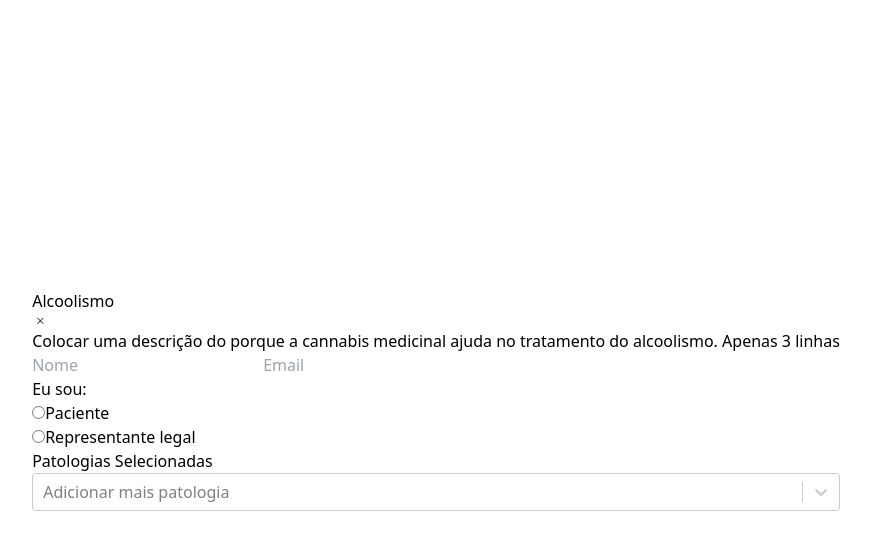
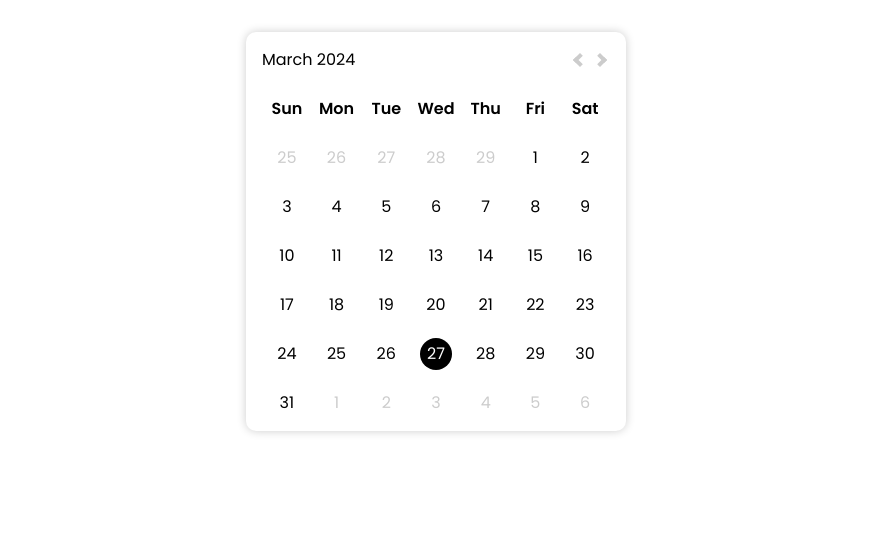
Before and after one commit to RaissaVasconcelos/Carousel-Stacked-Center, a React (Vite) app: page / in a window 1280 px wide. Shown: the top 550 px of the page, without its empty margins (204-1075 px from the left). Built offline with nearby package versions, Linux system fonts and the light colour scheme.

Commit message:
feat: update

```diff
--- a/src/App.tsx
+++ b/src/App.tsx
@@ -1,9 +1,10 @@
-import Modal from './components/Modal'
+// import Modal from './components/Modal'
+import { Calendar } from './Calendar'
 
 function App() {
   return (
-    <div style={{ width: '100vw', height: '100vh', display: 'flex', justifyContent: 'center', alignItems: 'center'}}>
-      <Modal />
+    <div>
+      <Calendar />
     </div>
   )
 }
--- /dev/null
+++ b/src/Calendar/index.css
@@ -0,0 +1,103 @@
+@import url("https://fonts.googleapis.com/css2?family=Poppins:wght@400;500;600;700&display=swap");
+
+* {
+  padding: 0;
+  margin: 0;
+  box-sizing: border-box;
+}
+body {
+  padding: 2rem;
+  height: 100vh;
+  font-family: Poppins, sans-serif;
+}
+h1 {
+  font-weight: 600;
+  text-align: center;
+  color: #fff;
+  margin-bottom: 2rem;
+}
+h3 {
+  font-weight: 600;
+}
+.calendar {
+  margin: auto;
+  width: 98%;
+  max-width: 380px;
+  padding: 1rem;
+  background: #fff;
+  border-radius: 10px;
+  box-shadow: 0 0 10px rgba(0, 0, 0, 0.2);
+}
+.calendar header {
+  display: flex;
+  align-items: center;
+  justify-content: space-between;
+}
+.calendar nav {
+  display: flex;
+  align-items: center;
+}
+.calendar ul {
+  list-style: none;
+  display: flex;
+  flex-wrap: wrap;
+  text-align: center;
+}
+.calendar ul li {
+  width: calc(100% / 7);
+  margin-top: 25px;
+  position: relative;
+  z-index: 2;
+}
+#prev,
+#next {
+  width: 20px;
+  height: 20px;
+  position: relative;
+  border: none;
+  background: transparent;
+  cursor: pointer;
+}
+#prev::before,
+#next::before {
+  content: "";
+  width: 50%;
+  height: 50%;
+  position: absolute;
+  top: 50%;
+  left: 50%;
+  border-style: solid;
+  border-width: 0.25em 0.25em 0 0;
+  border-color: #ccc;
+}
+#next::before {
+  transform: translate(-50%, -50%) rotate(45deg);
+}
+#prev::before {
+  transform: translate(-50%, -50%) rotate(-135deg);
+}
+#prev:hover::before,
+#next:hover::before {
+  border-color: #000;
+}
+.days {
+  font-weight: 600;
+}
+.dates li.today {
+  color: #fff;
+}
+.dates li.today::before {
+  content: "";
+  width: 2rem;
+  height: 2rem;
+  position: absolute;
+  top: 50%;
+  left: 50%;
+  transform: translate(-50%, -50%);
+  background: #000;
+  border-radius: 50%;
+  z-index: -1;
+}
+.dates li.inactive {
+  color: #ccc;
+}
--- /dev/null
+++ b/src/Calendar/index.tsx
@@ -0,0 +1,90 @@
+import React, { useState, useEffect } from 'react';
+import './index.css';
+
+const months = [
+  "January", "February", "March", "April", "May", "June",
+  "July", "August", "September", "October", "November", "December"
+];
+
+export const Calendar: React.FC = () => {
+  const today = new Date();
+  const [date, setDate] = useState(today);
+  const [month, setMonth] = useState(today.getMonth());
+  const [year, setYear] = useState(today.getFullYear());
+
+  useEffect(() => {
+    renderCalendar();
+  }, [month, year]);
+
+  console.log(date)
+
+  const renderCalendar = () => {
+    const start = new Date(year, month, 1).getDay();
+    const endDate = new Date(year, month + 1, 0).getDate();
+    const end = new Date(year, month, endDate).getDay();
+    const endDatePrev = new Date(year, month, 0).getDate();
+
+    const datesHtml: JSX.Element[] = [];
+
+    for (let i = start; i > 0; i--) {
+      datesHtml.push(<li className="inactive" key={`prev-${i}`}>{endDatePrev - i + 1}</li>);
+    }
+
+    for (let i = 1; i <= endDate; i++) {
+      let className = "";
+      if (i === today.getDate() && month === today.getMonth() && year === today.getFullYear()) {
+        className = "today";
+      }
+      datesHtml.push(<li className={className} key={i}>{i}</li>);
+    }
+
+    for (let i = end; i < 6; i++) {
+      datesHtml.push(<li className="inactive" key={`next-${i}`}>{i - end + 1}</li>);
+    }
+
+    return datesHtml;
+  };
+
+  const changeMonth = (direction: number) => {
+    let newMonth = month + direction;
+    let newYear = year;
+
+    if (newMonth < 0) {
+      newMonth = 11;
+      newYear--;
+    } else if (newMonth > 11) {
+      newMonth = 0;
+      newYear++;
+    }
+
+    setDate(new Date(newYear, newMonth, today.getDate()));
+    setMonth(newMonth);
+    setYear(newYear);
+  };
+
+  return (
+    <div className="calendar">
+      <header>
+        <h3>{`${months[month]} ${year}`}</h3>
+        <nav>
+          <button id="prev" onClick={() => changeMonth(-1)}></button>
+          <button id="next" onClick={() => changeMonth(1)}></button>
+        </nav>
+      </header>
+      <section>
+        <ul className="days">
+          <li>Sun</li>
+          <li>Mon</li>
+          <li>Tue</li>
+          <li>Wed</li>
+          <li>Thu</li>
+          <li>Fri</li>
+          <li>Sat</li>
+        </ul>
+        <ul className="dates">
+          {renderCalendar()}
+        </ul>
+      </section>
+    </div>
+  );
+};
```
